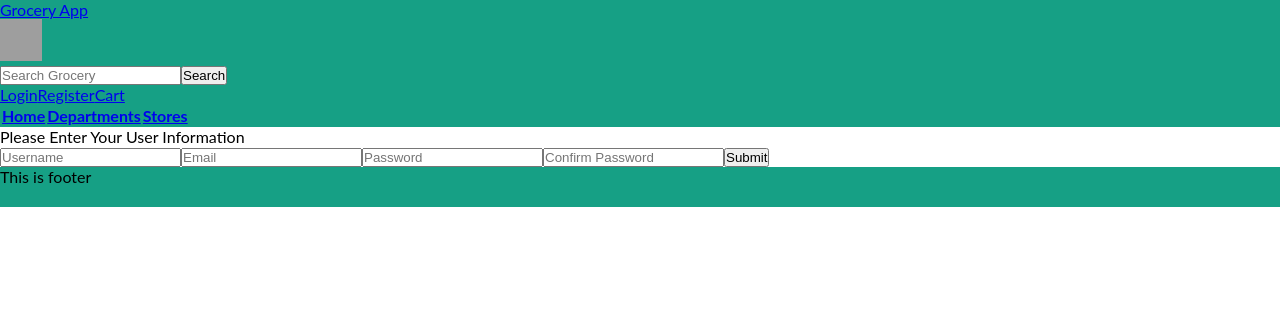
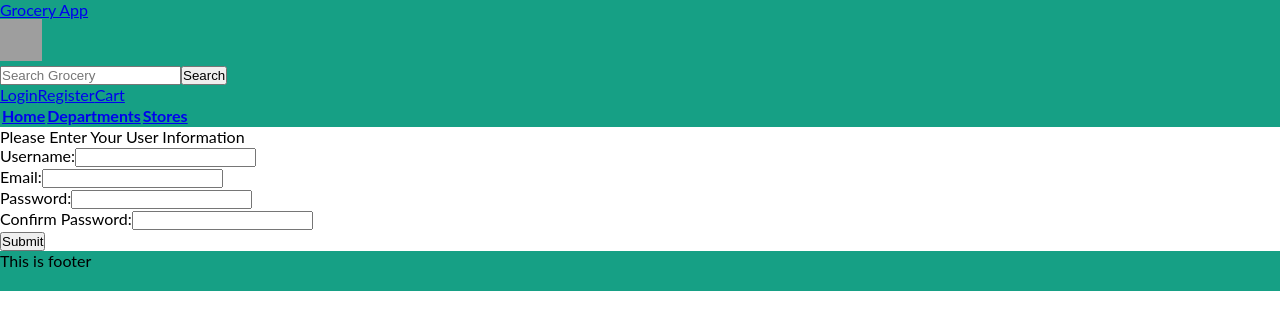
Before and after one commit to ravraw/grocery_app, a React (Create React App) app in the folder client/: page /user/new in a window 1280 px wide. Shown: the top 330 px of the page. Built offline with nearby package versions, Linux system fonts and the light colour scheme; grey boxes are pictures that could not be loaded.

Commit message:
User_new: Sets initial state; handleChange:a handleChange method to handle the text changes in the input field; handleSubmit:method to handle the submittion of the form.

```diff
--- a/client/src/components/PageViews/User_new.jsx
+++ b/client/src/components/PageViews/User_new.jsx
@@ -3,45 +3,79 @@ import React, { Component } from "react";
 class User_new extends Component {
   constructor() {
     super();
-    this.state = { username: "", email: "", password: "" };
+    this.state = {
+      username: "",
+      email: "",
+      password: "",
+      showUsernameError: false,
+      showEmailError: false,
+      showPasswordError: false
+    };
     this.handleChange = this.handleChange.bind(this);
     this.handleSubmit = this.handleSubmit.bind(this);
   }
   handleChange = event => {
-    const target = event.target;
-    const value = target.value;
-    const name = target.name;
+    const { value, name } = event.target;
+    if (name !== "confirmPassword") {
+      //ignores confirm password
+      this.setState({
+        [name]: value
+      });
+    }
+
+    console.log("userInfo", this.state);
   };
-  handleSubmit = event => {};
+  handleSubmit = event => {
+    event.preventDefault();
+
+    for (let target in event.target) {
+      if (target.name) {
+        //making sure target is not a non <input> element
+        const name = target.name;
+        const value = target.value;
+
+        if (value.length < 7) {
+          this.setState({ username: "At least chars"})
+        }
+      }
+    }
+
+    console.log("submited event", event.target);
+    console.log("type", typeof event.target);
+    const userInfo = this.state;
+
+    //Insert userInfo into Users table
+  };
 
   render() {
+    console.log("STATE", this.state);
     return (
       <React.Fragment>
         <div>Please Enter Your User Information</div>
         <form onSubmit={this.handleSubmit}>
+          <lable>Username:</lable>
           <input
             type="text"
-            placeholder="Username"
+            value={this.state.username}
             name="username"
             onChange={this.handleChange}
           />
-          <input
-            type="text"
-            placeholder="Email"
-            name="email"
-            onChange={this.handleChange}
-          />
-          <input
-            type="text"
-            placeholder="Password"
-            name="password"
-            onChange={this.handleChange}
-          />
-          <input
-            type="text"
-            placeholder="Confirm Password"
-            name="confirm-password"
-          />
+          {this.state.showUsernameError?<div>At least 6 charactors</div>:""}
+
+          <br />
+          <lable>Email:</lable>
+          <input type="text" name="email" onChange={this.handleChange} />
+          {this.state.showEmailError?<div>At least 6 charactors</div>:""}
+
+          <br />
+          <lable>Password:</lable>
+          <input type="password" name="password" onChange={this.handleChange} />
+          {this.state.showPasswordError?<div>At least 6 charactors</div>:""}
+
+          <br />
+          <lable>Confirm Password:</lable>
+          <input type="password" name="confirmPassword" />
+          <br />
           <button type="submit">Submit</button>
         </form>
       </React.Fragment>
```
